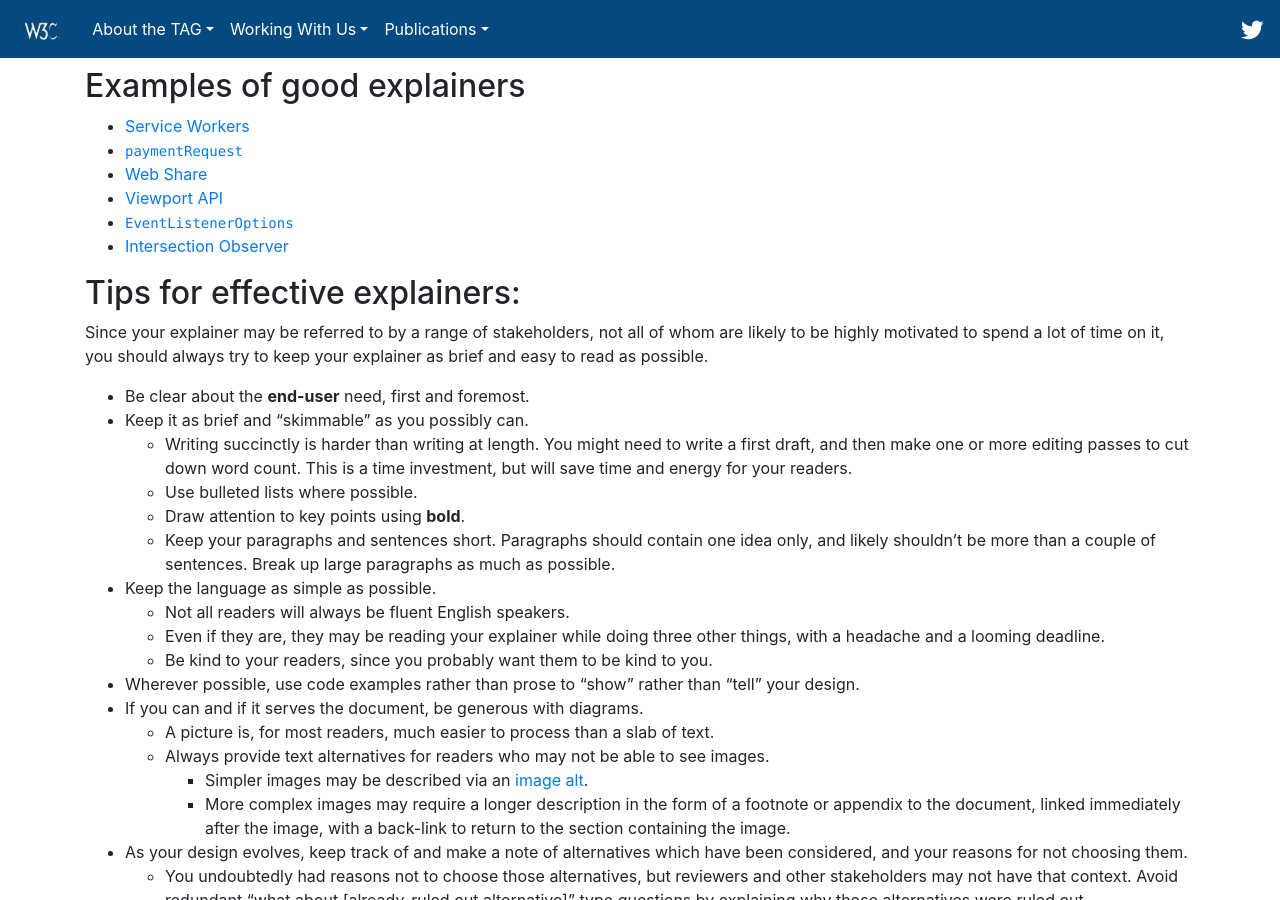
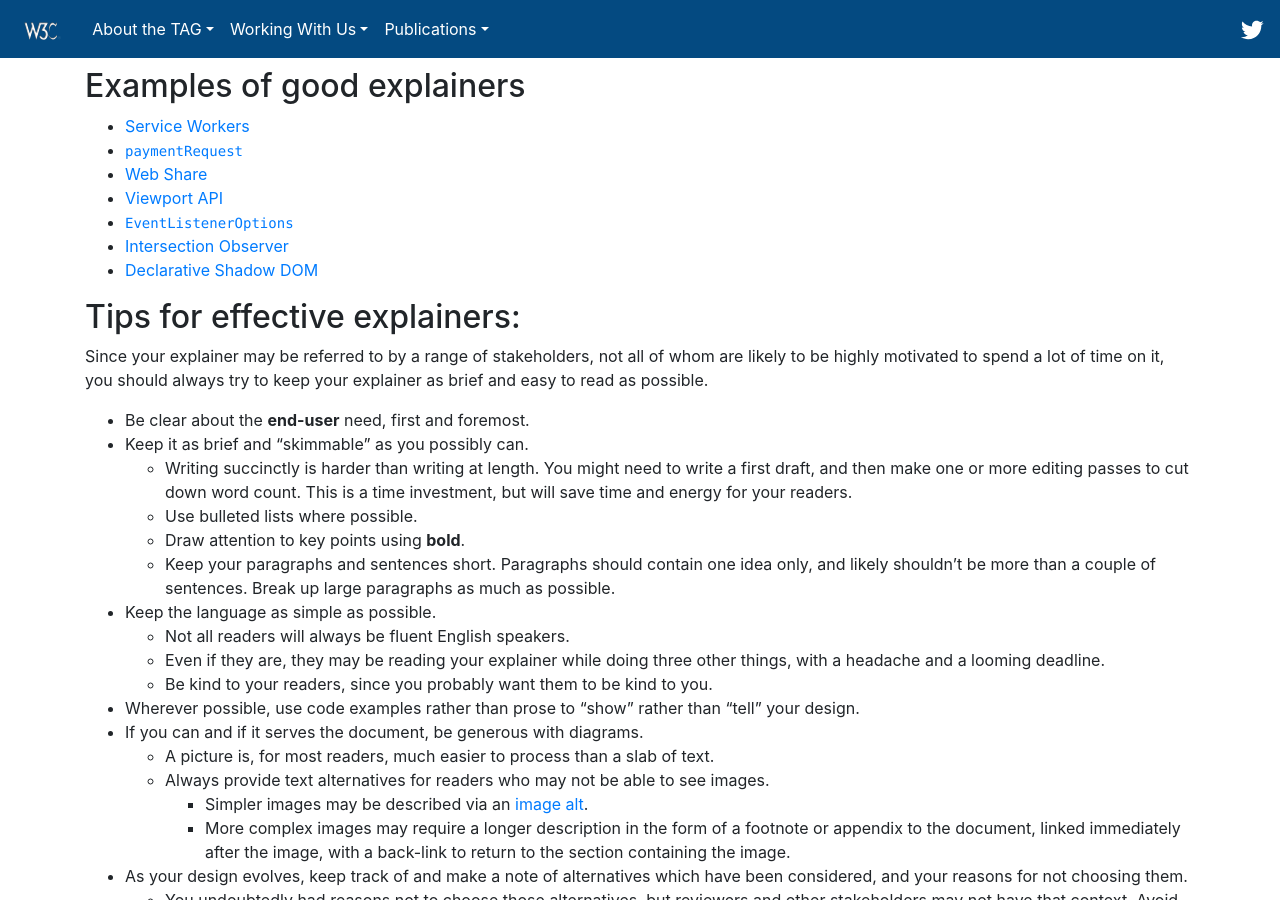
Before and after one commit to w3ctag/tag.w3.org, a Jekyll site: the page built from explainers.md, in a window 1280 px wide and 900 px high, scrolled down 574 px. Built offline with Jekyll 4.4.1, drawn with Linux system fonts in a browser that asks for light colours; nearby versions of some CDN libraries; our own code applies the rules of GitHub Pages for plain Markdown files; library files that are not in the unit come from our copies.

Commit message:
Add Declarative Shadow DOM to list of good explainers. (#27)
@alice suggested in today's breakout B that the Declarative Shadow DOM
explainer is a good explainer and should be added to the list of good
explainers.  I agree with this suggestion, so here's a PR adding it.

(Note that saying the explainer being good isn't necessarily saying that
I like the feature.  I think I still disagree with the tradeoffs made
here... however, I agree that the explainer does a good job of
explaining the feature and it makes sense to link to it.)

```diff
--- a/explainers.md
+++ b/explainers.md
@@ -30,6 +30,7 @@ the explainer can then provide a basis for author-facing documentation of the ne
 - [Viewport API](https://github.com/WICG/ViewportAPI/blob/gh-pages/README.md)
 - [`EventListenerOptions`](https://github.com/WICG/EventListenerOptions/blob/gh-pages/explainer.md)
 - [Intersection Observer](https://github.com/w3c/IntersectionObserver/blob/master/explainer.md)
+- [Declarative Shadow DOM](https://github.com/mfreed7/declarative-shadow-dom/blob/master/README.md)
 
 ## Tips for effective explainers:
 
```
